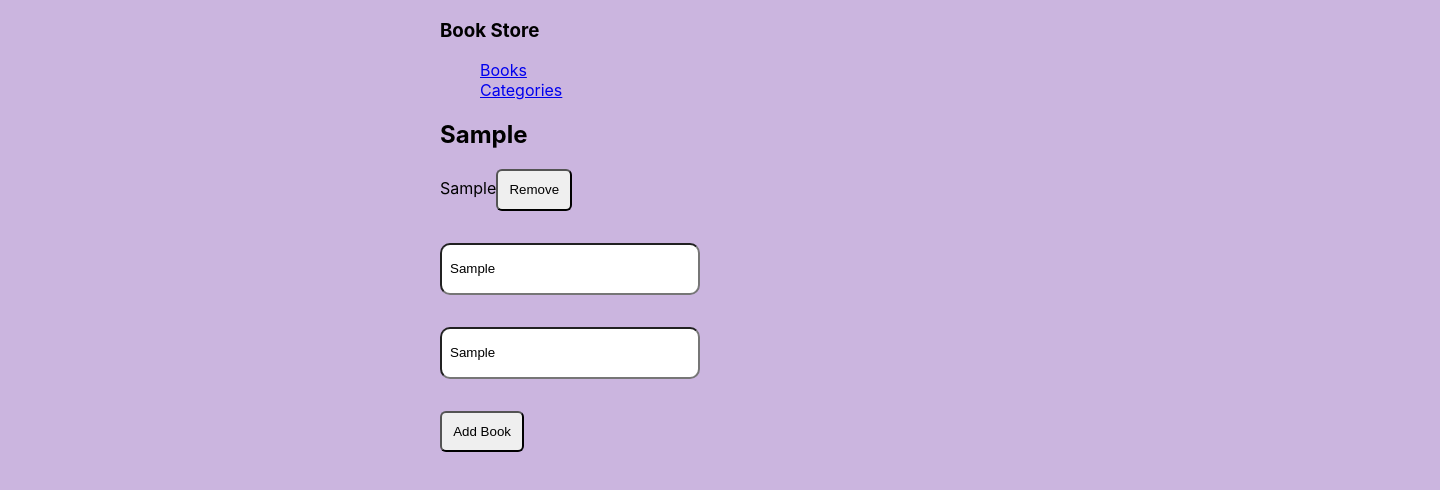
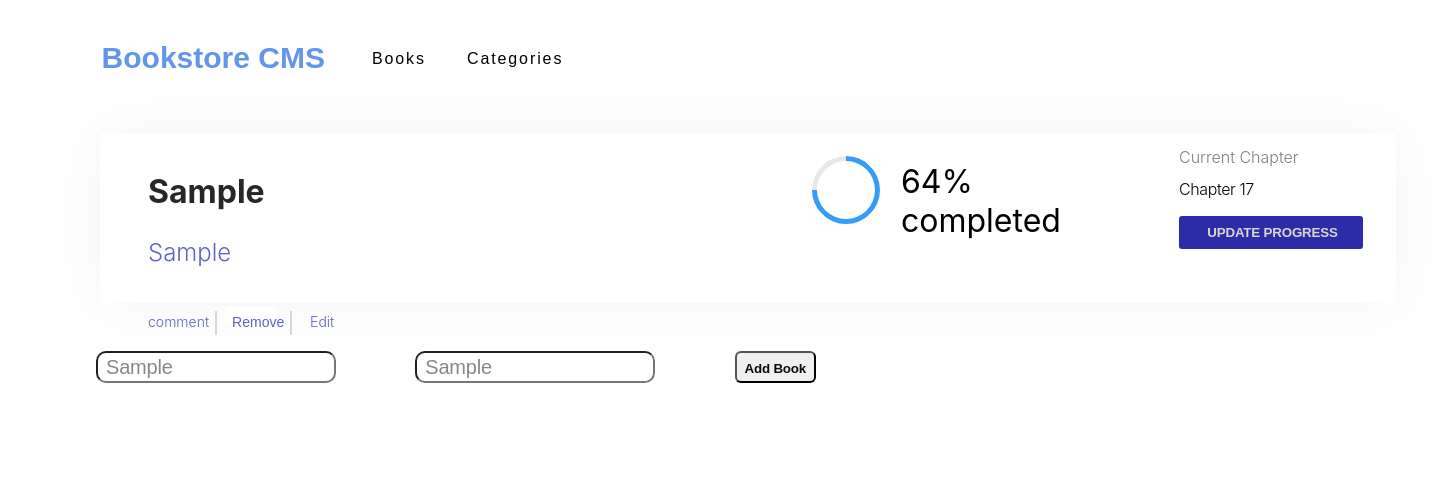
Before and after one commit to Yemisirach/Book_Store, a React (Create React App) app: page / in a window 1280 px wide. Both pictures are taken after typing "Sample", "Sample" into the empty fields and a click on the button "Add Book". Shown: the top 490 px of the page, 1440 px wide, since content can reach past the window. Built offline with nearby package versions, Linux system fonts and the light colour scheme; no server answers.

Commit message:
Add syles css for each component

```diff
--- a/public/index.html
+++ b/public/index.html
@@ -24,7 +24,7 @@
       work correctly both with client-side routing and a non-root public URL.
       Learn how to configure a non-root public URL by running `npm run build`.
     -->
-    <title>React App</title>
+    <title>Book Store</title>
   </head>
   <body>
     <noscript>You need to enable JavaScript to run this app.</noscript>
--- a/src/App.js
+++ b/src/App.js
@@ -3,6 +3,7 @@ import { BrowserRouter, Route, Routes } from 'react-router-dom';
 import NavBar from './components/NavBar';
 import Books from './pages/Books';
 import Categories from './pages/Categories';
+// import Header from "./components/header";
 
 function App() {
   return (
--- /dev/null
+++ b/src/CSS/book.css
@@ -0,0 +1,204 @@
+.Book-Wrapper {
+  width: 81rem;
+  height: 10.625rem;
+  margin: 2.313rem 6.25rem 0;
+  padding: 0.8rem 9.188rem 1.625rem 3rem;
+  border-radius: 4px;
+  align-items: center;
+  border: solid 1px var(--white);
+  box-shadow: 0 0 60px 0 rgba(0, 0, 0, 0.05);
+  background-color: var(--z);
+}
+
+.category-span {
+  width: 3.063rem;
+  height: 1.125rem;
+  margin: 0 2.438rem 0 0;
+  opacity: 0.5;
+  font-size: 0.875rem;
+  font-weight: bold;
+  font-stretch: normal;
+  font-style: normal;
+  line-height: normal;
+  letter-spacing: normal;
+  color: var(--black-two);
+}
+
+h2 {
+  color: rgb(39, 39, 38);
+  font-size: 2rem;
+}
+
+.title-span {
+  width: 12.313rem;
+  height: 1.813rem;
+  margin: 0 20.188rem 0 0;
+  font-size: 2rem;
+  font-weight: bold;
+  font-stretch: normal;
+  font-style: normal;
+  line-height: normal;
+  text-transform: capitalize;
+  letter-spacing: -0.2px;
+  color: var(--black-two);
+}
+
+.author-span {
+  width: 5.813rem;
+  height: 1.188rem;
+  margin: 0.25rem 0.875rem 0 0;
+  font-size: 1.5rem;
+  font-weight: 300;
+  font-stretch: normal;
+  font-style: normal;
+  line-height: normal;
+  letter-spacing: normal;
+  color: var(--cool-blue);
+}
+
+.button-comment {
+  width: 4.563rem;
+  height: 1.188rem;
+  margin: 0.188rem 0.938rem 0.125rem 0;
+  position: relative;
+  top: 20px;
+  font-size: 0.875rem;
+  font-weight: 300;
+  font-stretch: normal;
+  font-style: normal;
+  line-height: normal;
+  letter-spacing: normal;
+  color: var(--cool-blue);
+}
+
+.removebtn {
+  width: 3.375rem;
+  height: 1.188rem;
+  margin: 0.188rem 0.938rem 0.125rem 0;
+  position: relative;
+  top: 20px;
+  border: none;
+  background-color: white;
+  font-size: 0.875rem;
+  font-weight: 300;
+  font-stretch: normal;
+  font-style: normal;
+  line-height: normal;
+  letter-spacing: normal;
+  color: var(--cool-blue);
+}
+
+.button-edit {
+  width: 1.688rem;
+  height: 1.188rem;
+  margin: 0.188rem 18.625rem 0.125rem 1.063rem;
+  position: relative;
+  top: 20px;
+  font-size: 0.875rem;
+  font-weight: 300;
+  font-stretch: normal;
+  font-style: normal;
+  line-height: normal;
+  letter-spacing: normal;
+  color: var(--cool-blue);
+}
+
+p {
+  align-items: center;
+}
+
+/* Graphic items  */
+.circle-container {
+  width: 4rem;
+  height: 4rem;
+  position: absolute;
+  left: 50rem;
+  background-color: var(--white);
+}
+
+/* --- end of graphic items  */
+.content {
+  position: relative;
+  left: 90px;
+  bottom: 75px;
+  width: 4.25rem;
+  height: 2.438rem;
+  margin: 0.063rem 5.75rem 0 0.688rem;
+  font-size: 2rem;
+  font-weight: normal;
+  font-stretch: normal;
+  font-style: normal;
+  line-height: normal;
+  letter-spacing: normal;
+  color: var(--black-two);
+}
+
+.chapter-content {
+  height: 20rem;
+  width: 20rem;
+  position: absolute;
+  left: 70rem;
+}
+
+.chapter-content h3 {
+  width: 7.875rem;
+  height: 1.125rem;
+  margin: 0.063rem 3.625rem 0 3.688rem;
+  opacity: 0.5;
+  font-size: 1rem;
+  font-weight: 300;
+  font-stretch: normal;
+  font-style: normal;
+  line-height: normal;
+  letter-spacing: normal;
+  color: var(--black-two);
+}
+
+.chapter-content p {
+  width: 13.25rem;
+  height: 1.313rem;
+  margin: 0.9rem 0 0.25rem 3.688rem;
+  font-size: 1rem;
+  font-weight: 300;
+  font-stretch: normal;
+  font-style: normal;
+  line-height: normal;
+  letter-spacing: -0.4px;
+  color: var(--black-two);
+}
+
+.update button {
+  width: 11.5rem;
+  height: 2.063rem;
+  border-radius: 3px;
+  border: none;
+  color: rgb(217, 214, 214);
+  background-color: rgb(44, 44, 168);
+  margin: 0.75rem 1.75rem 0.563rem 3.688rem;
+  padding: 0.438rem 1.188rem 0.5rem 1.375rem;
+}
+
+.Book_list {
+  display: flex;
+  justify-content: space-between;
+}
+
+.divider_separator {
+  width: 0.125rem;
+  height: 1.5rem;
+  border: solid 1px rgb(218, 214, 214);
+  position: absolute;
+  left: 290px;
+}
+
+.divider_separator_2 {
+  width: 0.125rem;
+  height: 1.5rem;
+  border: solid 1px rgb(218, 214, 214);
+  position: absolute;
+  left: 215px;
+}
+
+.center {
+  align-items: center;
+}
--- /dev/null
+++ b/src/CSS/form.css
@@ -0,0 +1,73 @@
+.line {
+  width: 75rem;
+  height: 0.125rem;
+  margin: 2.5rem 0.063rem 1.813rem 0;
+  border: solid 1px var(--white);
+}
+
+form {
+  display: flex;
+  justify-content: space-between;
+  width: 45rem;
+  margin-left: 6rem;
+  align-items: center;
+  margin-top: 1rem;
+}
+
+#title,
+#author {
+  width: 15rem;
+  height: 2rem;
+  padding: 0.5rem;
+  font-family: Montserrat, sans-serif;
+  font-size: 1.25rem;
+  font-stretch: normal;
+  font-style: normal;
+  line-height: normal;
+  letter-spacing: -0.18px;
+  color: #888;
+}
+
+p {
+  color: rgb(96, 96, 206);
+}
+
+.form-btn-submit a {
+  width: 8.938rem;
+  height: 1.125rem;
+  font-size: 0.813rem;
+  font-weight: bold;
+  font-stretch: normal;
+  font-style: normal;
+  line-height: normal;
+  letter-spacing: 0.5px;
+  text-align: center;
+  color: var(--white-two);
+}
+
+input {
+  display: flex;
+  flex-direction: column;
+  margin: 2rem 2rem 2rem 0;
+  width: 15rem;
+  height: 2rem;
+  padding: 0.5rem;
+  border-radius: 10px;
+}
+
+button {
+  font-family: RobotoSlab, sans-serif;
+  padding: 0.5rem;
+  border-radius: 6px;
+  height: 2rem;
+  font-stretch: normal;
+  font-style: normal;
+  line-height: normal;
+  letter-spacing: -0.18px;
+  color: #0c0c0c;
+  font-weight: bold;
+}
+
+li {
+  list-style: none;
+}
--- /dev/null
+++ b/src/CSS/graphic.module.css
@@ -0,0 +1,23 @@
+* {
+  box-sizing: border-box;
+}
+
+.circle {
+  width: 5.625rem;
+  height: 5.625rem;
+  padding: 0.63rem 0.625rem 0.75rem 0.75rem;
+  display: flex;
+  justify-content: center;
+  align-items: center;
+}
+
+.progress {
+  position: absolute;
+  border-radius: 50%;
+  width: 4.25rem;
+  height: 4.25rem;
+  border: 5px solid #379cf6;
+  border-left-color: #e8e8e8;
+  -webkit-transform: rotate(45deg);
+  transform: rotate(45deg);
+}
--- a/src/index.css
+++ b/src/CSS/index.css
@@ -1,3 +1,8 @@
+@import "navbar.css";
+@import "book.css";
+@import "form.css";
+@import "graphic.module.css";
+
 body {
   margin: 0;
   font-family:
@@ -14,7 +19,6 @@ body {
     sans-serif;
   -webkit-font-smoothing: antialiased;
   -moz-osx-font-smoothing: grayscale;
-  background-color: rgb(203, 181, 223);
 }
 
 code {
@@ -26,29 +30,3 @@ code {
     "Courier New",
     monospace;
 }
-
-.main-router {
-  width: 25rem;
-  margin: auto;
-
-  /* padding-top: 5rem; */
-}
-
-input {
-  display: flex;
-  flex-direction: column;
-  margin: 2rem 2rem 2rem 0;
-  width: 15rem;
-  height: 2rem;
-  padding: 0.5rem;
-  border-radius: 10px;
-}
-
-button {
-  padding: 0.7rem;
-  border-radius: 6px;
-}
-
-li {
-  list-style: none;
-}
--- /dev/null
+++ b/src/CSS/navbar.css
@@ -0,0 +1,65 @@
+li {
+  list-style-type: none;
+}
+
+a {
+  text-decoration: none;
+}
+
+nav {
+  width: 87.5rem;
+  height: 5.938rem;
+  margin: 0 0 2.375rem;
+  padding: 1.438rem 6.188rem 1.688rem 6.25rem;
+  background-color: var(--white-two);
+}
+
+.Bookstore-CMS a {
+  width: 15rem;
+  height: 2.313rem;
+  margin: 0.375rem 2.938rem 0.125rem 0;
+  font-family: Montserrat, sans-serif;
+  font-size: 1.875rem;
+  font-weight: bold;
+  font-stretch: normal;
+  font-style: normal;
+  line-height: normal;
+  letter-spacing: normal;
+  color: cornflowerblue;
+}
+
+.navBar {
+  display: flex;
+  justify-content: flex-start;
+  padding: 0.1rem;
+  align-items: center;
+}
+
+.book-link a {
+  width: 3.688rem;
+  height: 1rem;
+  margin: 1.125rem 2.563rem 0.688rem 0;
+  font-family: Montserrat, sans-serif;
+  font-size: 1rem;
+  font-weight: normal;
+  font-stretch: normal;
+  font-style: normal;
+  line-height: normal;
+  letter-spacing: 1.9px;
+  color: var(--black-two);
+}
+
+.categories a {
+  width: 6.563rem;
+  height: 1rem;
+  margin: 1.125rem 41.5rem 0.688rem 2.563rem;
+  opacity: 0.5;
+  font-family: Montserrat, sans-serif;
+  font-size: 0.813rem;
+  font-weight: normal;
+  font-stretch: normal;
+  font-style: normal;
+  line-height: normal;
+  letter-spacing: 1.9px;
+  color: var(--black-two);
+}
--- a/src/components/Book.jsx
+++ b/src/components/Book.jsx
@@ -1,8 +1,8 @@
 import React from 'react';
 import { useDispatch } from 'react-redux';
 import PropTypes from 'prop-types';
-// import { deleteBook } from "./Api";
 import { booksActions, deleteBook } from '../redux/Books/bookSlice';
+import style from '../CSS/graphic.module.css';
 
 const Book = ({ item }) => {
   const { title, author } = item;
@@ -13,14 +13,49 @@ const Book = ({ item }) => {
     dispatch(deleteBook(item.item_id));
   };
   return (
-    <div>
-      <h2>{title}</h2>
-      <p>
-        {author}
-        <button type="button" onClick={removeBookHandler}>
-          Remove
-        </button>
-      </p>
+    <div className="Book-Wrapper">
+      <div className="chapter-content update">
+        <h3>Current Chapter</h3>
+        <p>Chapter 17</p>
+        <button type="submit">UPDATE PROGRESS</button>
+      </div>
+      <div className="circle-container">
+        <div className={style.circle}>
+          <div className={style.progress} />
+        </div>
+        <div className="content">
+          64%
+          {' '}
+          <br />
+          <span className="subtitle">completed</span>
+        </div>
+      </div>
+      <div className="divider" />
+      <div className="book-list">
+        <h2>{title}</h2>
+        <p className="center">
+          <span className="author-span">{author}</span>
+          <p className="coments">
+            <div />
+            {' '}
+            <a type="submit" className="button-comment" href="/">
+              comment
+            </a>
+            <div className="divider_separator" />
+            <button
+              className="removebtn"
+              type="button"
+              onClick={removeBookHandler}
+            >
+              Remove
+            </button>
+            <div className="divider_separator_2" />
+            <a type="submit" className="button-edit" href="/">
+              Edit
+            </a>
+          </p>
+        </p>
+      </div>
     </div>
   );
 };
--- a/src/components/NavBar.jsx
+++ b/src/components/NavBar.jsx
@@ -5,12 +5,14 @@ function NavBar() {
   return (
     <div>
       <nav>
-        <h1>Book Store</h1>
-        <ul>
-          <li>
+        <ul className="navBar">
+          <li className="Bookstore-CMS ">
+            <Link to="/">Bookstore CMS </Link>
+          </li>
+          <li className="book-link">
             <Link to="/">Books</Link>
           </li>
-          <li>
+          <li className="book-link">
             <Link to="/categories">Categories</Link>
           </li>
         </ul>
--- a/src/index.js
+++ b/src/index.js
@@ -1,5 +1,5 @@
 import React from 'react';
-import './index.css';
+import './CSS/index.css';
 import { createRoot } from 'react-dom/client';
 import { Provider } from 'react-redux';
 import App from './App';
--- a/src/pages/Books.jsx
+++ b/src/pages/Books.jsx
@@ -17,6 +17,7 @@ function Books() {
           <Book key={item.item_id} item={item} />
         ))}
       </div>
+
       <Form />
     </div>
   );
```
